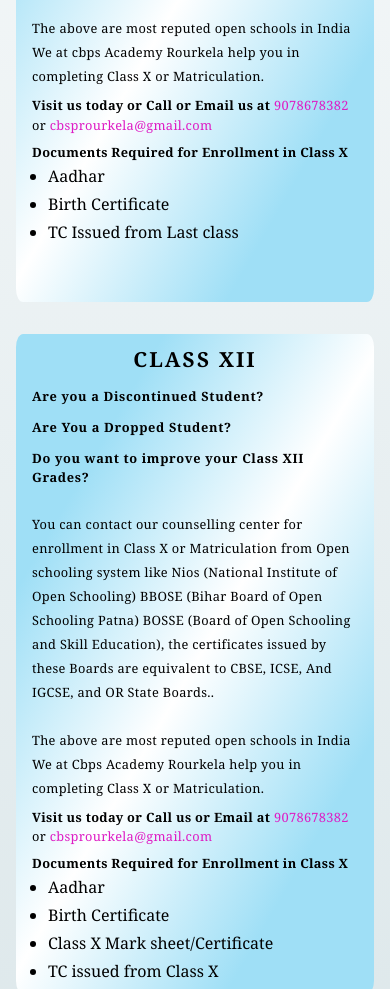
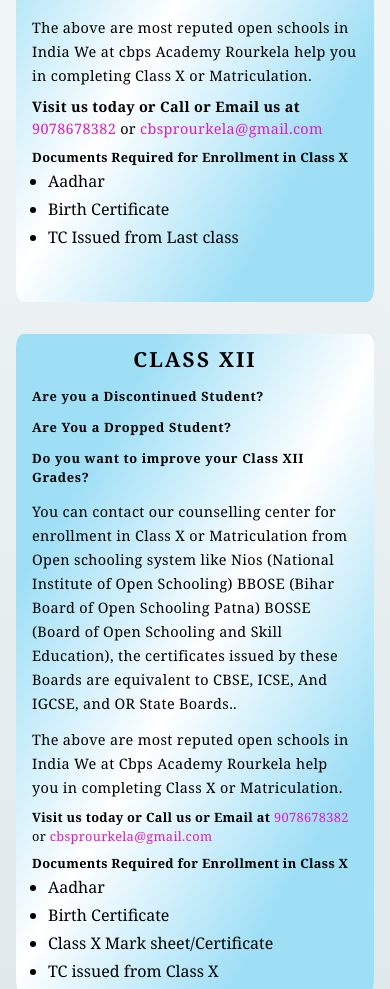
Before and after one commit to PRADEEPSAHU92546/CityClean-waste-management-, a website: page index.html in a window 390 px wide. Shown: the part 4307-5296 px from the top of the page. Drawn offline with nearby package versions, Linux system fonts and the light colour scheme.

Commit message:
changes 5

```diff
--- a/index.html
+++ b/index.html
@@ -336,10 +336,10 @@
             </h2>
             <h2 class="font-bold pt-3 tracking-wider  md:text-[100%] text-[80%]">Are You a Dropped Student?</h2>
             <h2 class="font-bold pt-3 tracking-wider  md:text-[100%] text-[80%]">Do you want to improve your Class X Grades?</h2>
-            <p class="md:text-[100%] text-[80%] font-extralight pt-6 tracking-wide leading-6">You can contact our counselling center for enrollment in Class X or Matriculation from Open schooling system like Nios (National Institute of Open Schooling) , BBOSE (Bihar Board of Open Schooling Patna) BOSSE (Board of Open Schooling and Skill Education), the certificates issued by these Boards are equivalent to CBSE, ICSE, And IGCSE, and OR State Boards.</p>
-            <p class="md:text-[100%] text-[80%] font-extralight pt-6 tracking-wide leading-6 ">The above are most reputed open schools in India We at cbps Academy Rourkela help you in completing Class X or Matriculation.
+            <p class="md:text-[100%] text-[90%] font-extralight md:pt-6 pt-3 tracking-wide leading-6">You can contact our counselling center for enrollment in Class X or Matriculation from Open schooling system like Nios (National Institute of Open Schooling) , BBOSE (Bihar Board of Open Schooling Patna) BOSSE (Board of Open Schooling and Skill Education), the certificates issued by these Boards are equivalent to CBSE, ICSE, And IGCSE, and OR State Boards.</p>
+            <p class="md:text-[100%] text-[90%] font-extralight md:pt-6 pt-3 tracking-wide leading-6 ">The above are most reputed open schools in India We at cbps Academy Rourkela help you in completing Class X or Matriculation.
             </p>
-            <h2 class="pt-2 tracking-wide  md:text-[100%] text-[80%]"><span class="font-bold">Visit us today or Call or Email us at</span> <span class="text-[#de1bc4]"> 9078678382</span> or <span class="text-[#de1bc4]">cbsprourkela@gmail.com</span></h2>
+            <h2 class="pt-2 tracking-wide  md:text-[100%] text-[90%]"><span class="font-bold">Visit us today or Call or Email us at</span> <span class="text-[#de1bc4]"> 9078678382</span> or <span class="text-[#de1bc4]">cbsprourkela@gmail.com</span></h2>
             <h2 class="font-bold pt-2 tracking-wide  md:text-[100%] text-[80%]">Documents Required for Enrollment in Class X</h2>
             <ul class="leading-7 list-disc pl-4">
               <li class="">Aadhar</li>
@@ -353,8 +353,8 @@
             </h2>
             <h2 class="font-bold pt-3 tracking-wider  md:text-[100%] text-[80%]">Are You a Dropped Student?</h2>
             <h2 class="font-bold pt-3 tracking-wider  md:text-[100%] text-[80%]">Do you want to improve your Class XII Grades?</h2>
-            <p class="md:text-[100%] text-[80%] font-extralight pt-6 tracking-wide leading-6">You can contact our counselling center for enrollment in Class X or Matriculation from Open schooling system like Nios (National Institute of Open Schooling) BBOSE (Bihar Board of Open Schooling Patna) BOSSE (Board of Open Schooling and Skill Education), the certificates issued by these Boards are equivalent to CBSE, ICSE, And IGCSE, and OR State Boards..</p>
-            <p class="md:text-[100%] text-[80%] font-extralight pt-6 tracking-wide leading-6 ">The above are most reputed open schools in India We at Cbps Academy Rourkela help you in completing Class X or Matriculation.
+            <p class="md:text-[100%] text-[90%] font-extralight md:pt-6 pt-3 tracking-wide leading-6">You can contact our counselling center for enrollment in Class X or Matriculation from Open schooling system like Nios (National Institute of Open Schooling) BBOSE (Bihar Board of Open Schooling Patna) BOSSE (Board of Open Schooling and Skill Education), the certificates issued by these Boards are equivalent to CBSE, ICSE, And IGCSE, and OR State Boards..</p>
+            <p class="md:text-[100%] text-[90%] font-extralight md:pt-6 pt-3 tracking-wide leading-6 ">The above are most reputed open schools in India We at Cbps Academy Rourkela help you in completing Class X or Matriculation.
             </p>
             <h2 class="pt-2 tracking-wide  md:text-[100%] text-[80%]"><span class="font-bold">Visit us today or Call us or Email at</span> <span class="text-[#de1bc4]"> 9078678382</span> or <span class="text-[#de1bc4]">cbsprourkela@gmail.com</span></h2>
             <h2 class="font-bold pt-2 tracking-wide  md:text-[100%] text-[80%]">Documents Required for Enrollment in Class X</h2>
```
Also changed, not shown: style.css.
